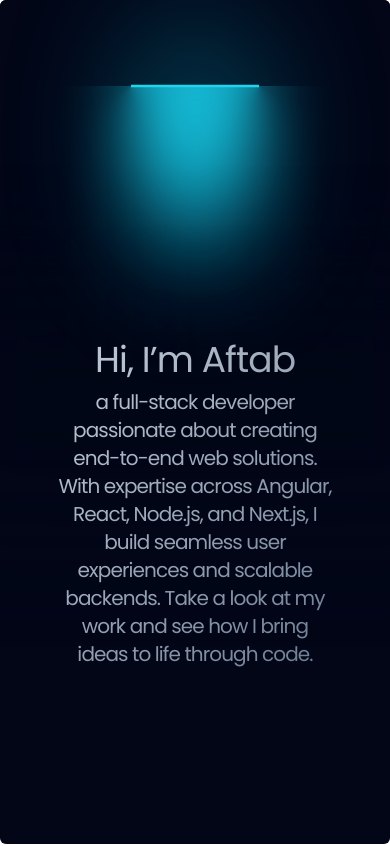
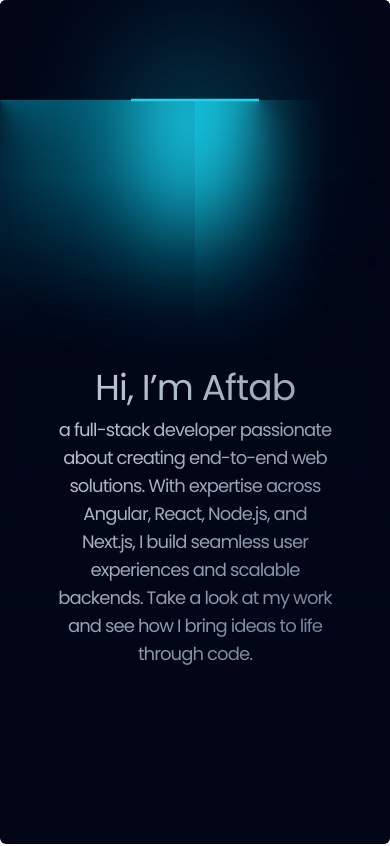
Before and after one commit to Aftab2209/portfolio, a Next.js app: page / in a window 390 px wide. Shown: the top 846 px of the page. Built offline with nearby package versions, Linux system fonts and the light colour scheme.

Commit message:
lamp fix

```diff
--- a/components/ui/lamp.jsx
+++ b/components/ui/lamp.jsx
@@ -17,7 +17,7 @@ export function LampDemo() {
         className="mt-8 bg-gradient-to-br from-slate-300 to-slate-500 py-4 bg-clip-text text-center text-4xl font-medium tracking-tight text-transparent md:text-7xl"
       >
         Hi, I’m Aftab
-        <div className="text-xl md:text-2xl lg:text-xl w-[100%] mt-2 flex items-center justify-center">
+        <div className="text-lg md:text-2xl lg:text-xl w-[100%] mt-2 flex items-center justify-center">
           <p className="w-[80%] text-wrap text-center">
             a full-stack developer passionate about creating end-to-end web
             solutions. With expertise across Angular, React, Node.js, and
@@ -42,7 +42,7 @@ export const LampContainer = ({ children, className }) => {
       <div className="relative flex w-full flex-1 scale-y-125 items-center justify-center isolate z-0 ">
         <motion.div
           initial={{ opacity: 0.5, width: "15rem" }}
-          whileInView={{ opacity: 1, width: "33%" }}
+          whileInView={{ width: window?.innerWidth < 1000 ? '100%' : '33%' }}
           transition={{
             delay: 0.3,
             duration: 0.8,
```
